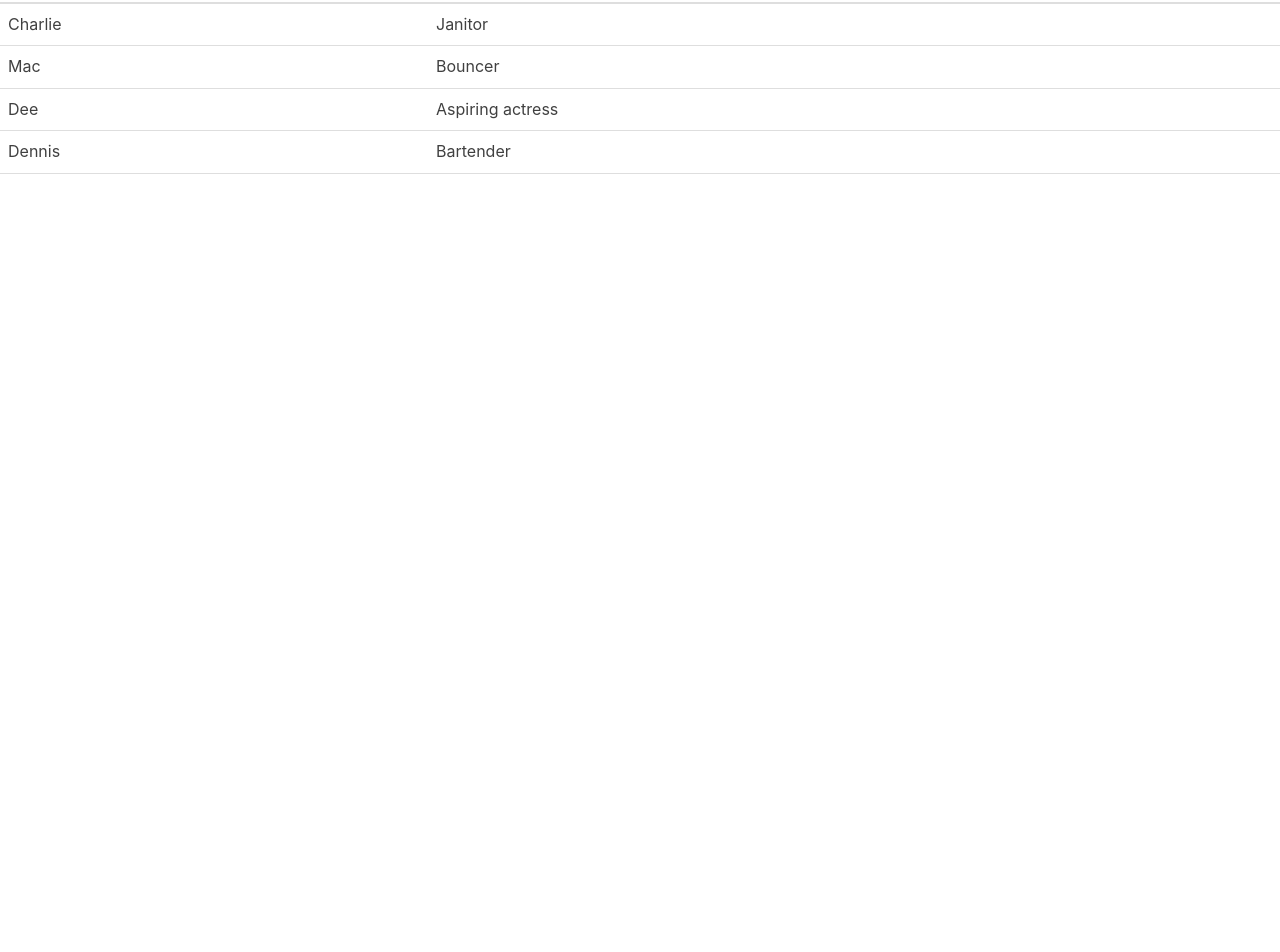
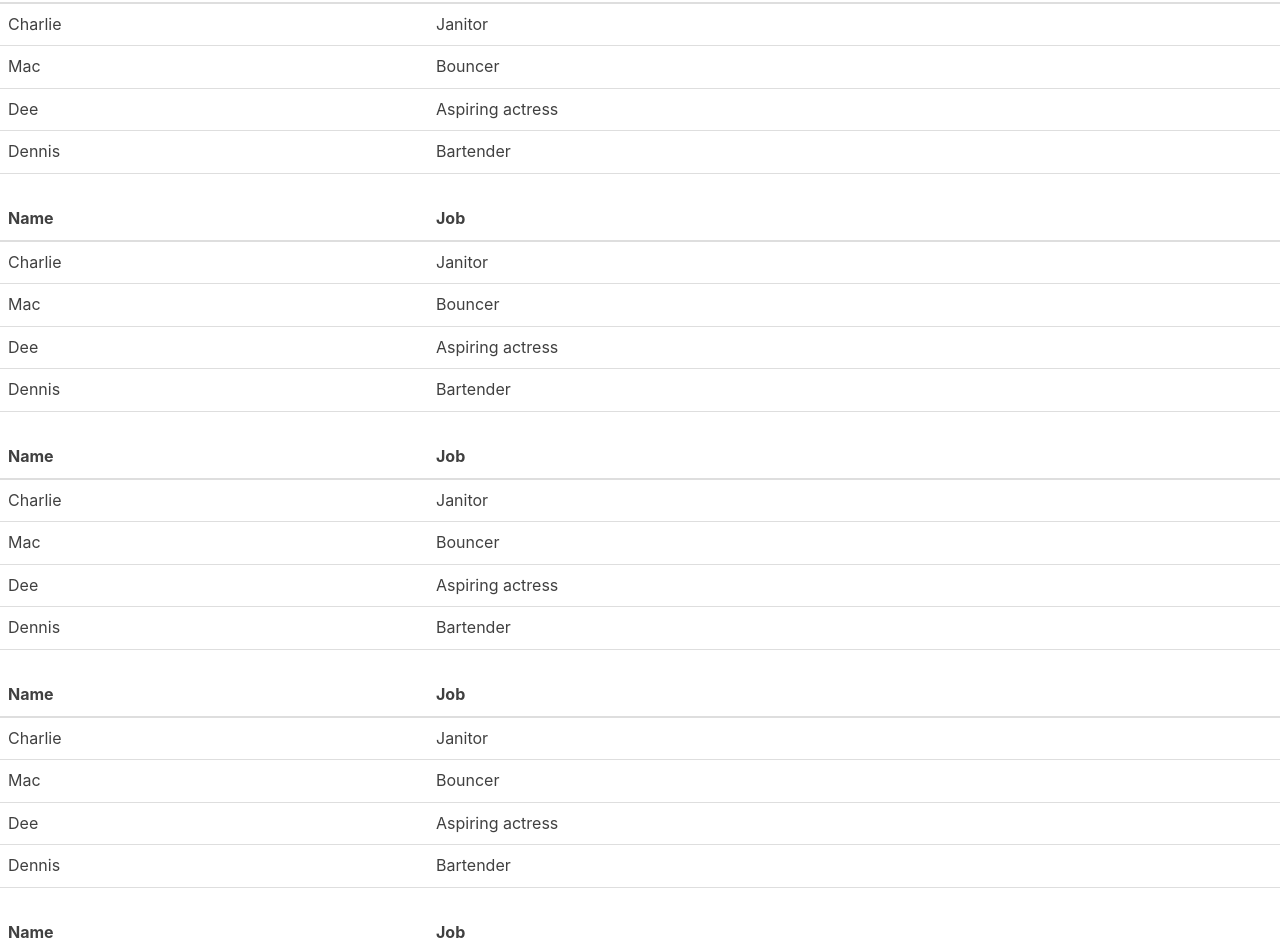
Before and after one commit to abduldoesramen/blogwebsite, a React (Create React App) app: page / in a window 1280 px wide. Shown: the part 40-992 px from the top of the page. Before the commit the page ends 800 px from the top, so only its background shows below. Built offline with nearby package versions, Linux system fonts and the light colour scheme.

Commit message:
added multiple tables

```diff
--- a/src/App.js
+++ b/src/App.js
@@ -1,7 +1,16 @@
 import Table from "./Table";
 
 const App = () => {
-  return <Table />;
+  return (
+    <div>
+      <Table />
+      <Table />
+      <Table />
+      <Table />
+      <Table />
+      <Table />
+    </div>
+  );
 };
 
 export default App;
```
